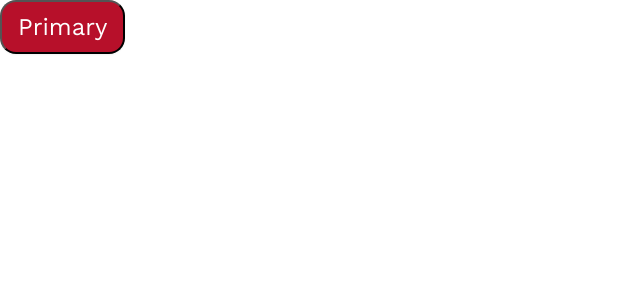
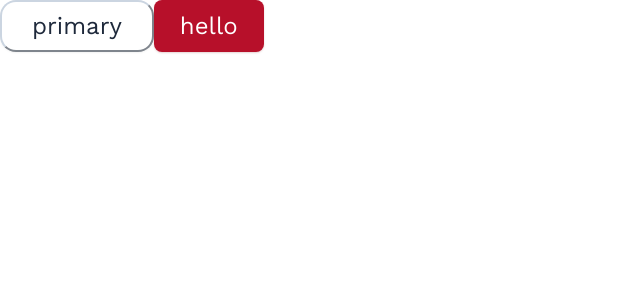
Before and after one commit to Abdelrahman-Mahmoud-Elsaeed/restaurant-pos-system, a React app in the folder frontend/: page / in a window 1280 px wide. Shown: the top 300 px of the page, without its empty margins (0-640 px from the left). Built offline with nearby package versions, Linux system fonts and the light colour scheme; the HTML template or start-up script is replaced by a standard one.

Commit message:
varinte update

```diff
--- a/frontend/src/app/App.jsx
+++ b/frontend/src/app/App.jsx
@@ -6,8 +6,8 @@ function App() {
 
   return (
     <>
-      <Button variant="primary"></Button>
-      {/* <Taps></Taps> */}
+      <Button variant="secondary"></Button>
+      <Taps variant="primary"></Taps>
     </>
   )
 }
--- a/frontend/src/component/ui/Button/Button.jsx
+++ b/frontend/src/component/ui/Button/Button.jsx
@@ -1,4 +1,3 @@
-
 /**
  * Ui Button
  * @param {number} fontSize - input number bettwen 1 - 5.
@@ -9,30 +8,46 @@
  * @returns {number} The sum of the two numbers.
  */
 
+function Button({
+  fontSize = 4,
+  fontWight = "normal",
+  text = "primary",
+  variant,
+  styles,
+}) {
+  const baseStyles = {
+    boxShadow: "0px 1px 2px rgba(0, 0, 0, 0.05)",
 
+    borderRadius: "16px",
 
-function Button({fontSize=4,fontWight="normal",padding="3", text="Primary",variant}) {
-  const baseStyles = {
+    padding: "15px 30px",
+
+    color: "#ffff",
+
+    minWidth: "120px",
+
+    borderColor: "#fff",
+  };
+  const variantStyles = {
     primary: {
-      backgroundColor:"var(--primary-color)",
-      boxShadow: "0px 1px 2px rgba(0, 0, 0, 0.05)",
-      borderRadius: "16px",
-      padding:"15px 30px",
-      color:"#ffff",
-      minWidth: "120px",
-
+      backgroundColor: "var(--primary-color)",
     },
     secondary: {
-      backgroundColor:"var(--primary-color)",
-      boxShadow: "0px 1px 2px rgba(0, 0, 0, 0.05)",
-      borderRadius: "16px",
-      padding:"15px 30px"
+      backgroundColor: "var(--main-bg-color)",
+      borderColor: "#CBD5E1",
+      color: "var(--text-color-4)",
+      borderWidth:"2px"
     },
-  }
+  };
   return (
-    <button type="button" className={`fs-${fontSize} w-${fontWight} p-${padding}`} style={baseStyles[variant]}>{text}</button>
-  )
+    <button
+      type="button"
+      className={`fs-${fontSize} w-${fontWight}`}
+      style={{  ...baseStyles, ...variantStyles[variant] , ...styles}}
+    >
+      {text}
+    </button>
+  );
 }
 
-
-export default Button
+export default Button;
--- a/frontend/src/component/ui/Taps/Taps.jsx
+++ b/frontend/src/component/ui/Taps/Taps.jsx
@@ -11,9 +11,26 @@
 
 
 
-function Taps({fontSize=4,bgColor="--primary-color",fontWight="normal",padding="3", text="hello"}) {
+function Taps({fontSize=4,fontWight="normal", text="hello",variant="primary",styles}) {
+  const baseStyles = {
+    padding: "12px 24px",
+    minWidth: "100px",
+    boxShadow: "0px 1px 2px rgba(127, 29, 29, 0.2)",
+    borderRadius: "8px",
+    border:"2px solid transparent"
+  };
+  const variantStyles = {
+    primary: {
+      backgroundColor: "var(--primary-color)",
+    },
+    secondary: {
+      backgroundColor: "var(--main-bg-color)",
+      borderColor: "#CBD5E1",
+      color: "var(--text-color-2)",
+    },
+  }
   return (
-    <span className={`badge fs-${fontSize} fw-${fontWight} p-${padding}`} style={{backgroundColor: `var(${bgColor})`}}>{text}</span>
+    <span className={`badge fs-${fontSize} fw-${fontWight}`} style={{...baseStyles,...variantStyles[variant],...styles}}>{text}</span>
   )
 }
 
--- a/frontend/src/index.css
+++ b/frontend/src/index.css
@@ -15,6 +15,7 @@
   --text-color-1: #0f172a;
   --text-color-2: #334155;
   --text-color-3: #64748b;
+  --text-color-4: #1E293B;
   --main-bg-color: #fff;
 }
 
@@ -64,30 +65,24 @@ p {
 }
 
 .a {
-/* Button */
-
-/* Button */
-
-box-sizing: border-box;
+  /* Button */
 
 /* Auto layout */
 display: flex;
 flex-direction: column;
 justify-content: center;
 align-items: center;
-padding: 12px 24px;
 
-width: 136.55px;
-height: 52px;
+width: 103.11px;
+height: 42px;
 
-background: #FFFFFF;
-border: 2px solid #CBD5E1;
-border-radius: 16px;
+background: #B91C1C;
+box-shadow: 0px 1px 2px rgba(127, 29, 29, 0.2);
+border-radius: 8px;
 
 /* Inside auto layout */
 flex: none;
-order: 1;
+order: 0;
 flex-grow: 0;
 
-
 }
```
